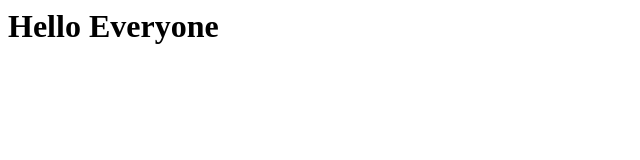
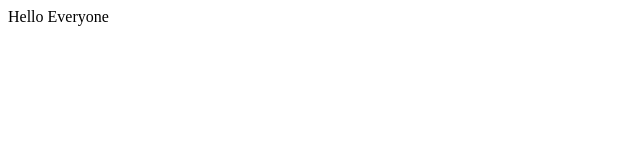
Before and after one commit to parameswari01/param1, a plain HTML site: page file1.html in a window 1280 px wide. Shown: the whole page, without its empty margins (0-640 px from the left). Drawn offline with Linux system fonts and the light colour scheme.

Commit message:
Update file1.html

```diff
--- a/file1.html
+++ b/file1.html
@@ -1,5 +1,6 @@
 <html>
-<h1>
+<body>
 Hello Everyone
-</h1>
+</body>
+
 </html>
```
